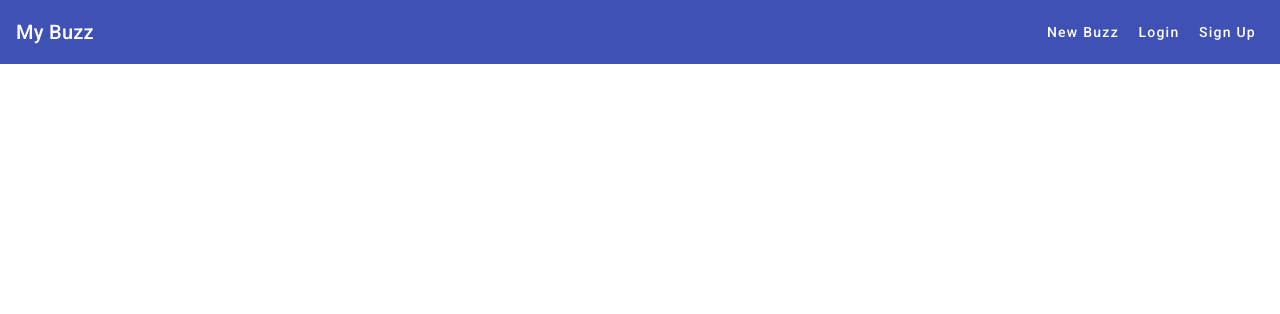
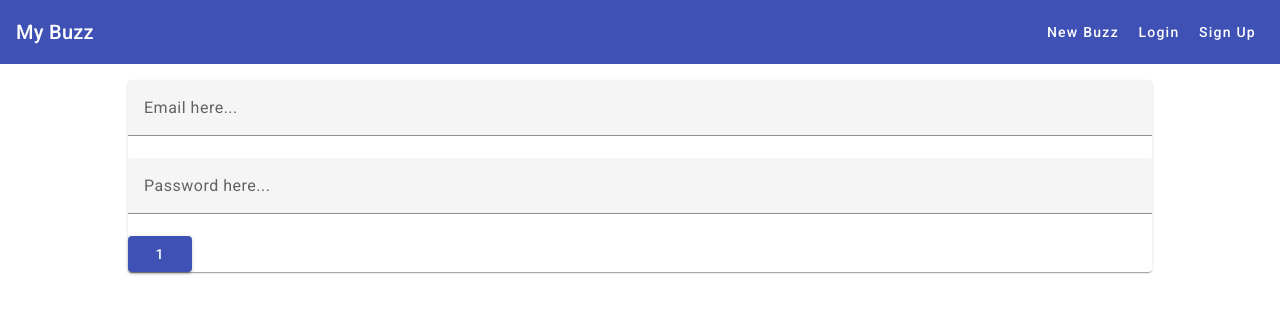
Before and after one commit to Zohaib-AA/BuzzLine, an Angular app: page /account/1 in a window 1280 px wide. Before the commit this address led to /. Shown: the top 314 px of the page. Built offline with nearby package versions, Linux system fonts and the light colour scheme.

Commit message:
signUp created

```diff
--- a/src/app/app-routing.module.ts
+++ b/src/app/app-routing.module.ts
@@ -8,7 +8,7 @@ const routes: Routes = [
   { path: '', component: PostListComponent },
   { path: 'create', component: PostCreateComponent },
   { path: 'edit/:buzzId', component: PostCreateComponent },
-  { path: 'login', component: LoginComponent }
+  { path: 'account/:account', component: LoginComponent }
 
 ];
 
--- a/src/app/components/auth/login/login.component.html
+++ b/src/app/components/auth/login/login.component.html
@@ -1,6 +1,6 @@
 <mat-card>
     <mat-spinner *ngIf="isLoading"></mat-spinner>
-    <form [formGroup]="loginForm" (ngSubmit)="onLogin(matForm)" #matForm="ngForm" *ngIf="!isLoading">
+    <form [formGroup]="loginForm" (ngSubmit)="onClick(matForm)" #matForm="ngForm" *ngIf="!isLoading">
         <mat-form-field>
             <input matInput type="email" id="email" placeholder="Email here..." formControlName="email">
             <mat-error *ngIf="isSubmit && validate['email'].invalid">Please add email</mat-error>
@@ -10,8 +10,8 @@
                 formControlName="password" type="password">
             <mat-error *ngIf="isSubmit && validate['password'].invalid">Please Add Description</mat-error>
         </mat-form-field>
-        <button type="submit" mat-raised-button color="primary" (click)="submitForm()">
-            Login
+        <button type="submit" mat-raised-button color="primary" (click)="submitForm(actionText)">
+            {{actionText}}
         </button>
     </form>
 </mat-card>
--- a/src/app/components/auth/login/login.component.ts
+++ b/src/app/components/auth/login/login.component.ts
@@ -1,6 +1,8 @@
 import { Component } from '@angular/core';
 import { FormGroup, FormControl, Validators, FormGroupDirective } from '@angular/forms';
 import { AuthService } from '../../../services/auth.service';
+import { ActivatedRoute, ParamMap } from '@angular/router';
+import { Auth } from '../../../interfaces&constants/key.constant';
 
 @Component({
   selector: 'app-login',
@@ -13,27 +15,36 @@ export class LoginComponent {
   isLoading = false;
   loginForm: FormGroup;
   isSubmit = false;
+  actionText : string = Auth.login;
 
-  constructor(public authService: AuthService) {
+  constructor(public authService: AuthService, private route: ActivatedRoute) {
     this.loginForm = new FormGroup({
       email: new FormControl('', [Validators.required]),
       password: new FormControl('', [Validators.required])
+    });
+    this.route.paramMap.subscribe((param:ParamMap)=>{
+      if(param.has('account')){
+        this.actionText = param.get('account') ?? Auth.login;
+      }
     })
   }
 
-  onLogin(form: FormGroupDirective) {
+  onClick(form: FormGroupDirective) {
     if(this.loginForm.invalid){
       return;
     }
     console.log(this.loginForm);
-    this.authService.createUser(this.loginForm.value.email, this.loginForm.value.password);
+    if(this.actionText == Auth.signup){
+      this.authService.createUser(this.loginForm.value.email, this.loginForm.value.password);
+    }
   }
 
   get validate(){
     return this.loginForm.controls;
   }
 
-  submitForm(){
+  submitForm(mode: string){
+    this.actionText = mode;
     this.isSubmit = true;
   }
 
--- a/src/app/components/header/header.component.ts
+++ b/src/app/components/header/header.component.ts
@@ -16,7 +16,8 @@ export class HeaderComponent {
   constructor(public router: Router) { }
 
   onClick(mode: string) {
-    this.router.navigate(['/login']);
+
+    this.router.navigate(['/account/' , mode]);
   }
 
 }
```
